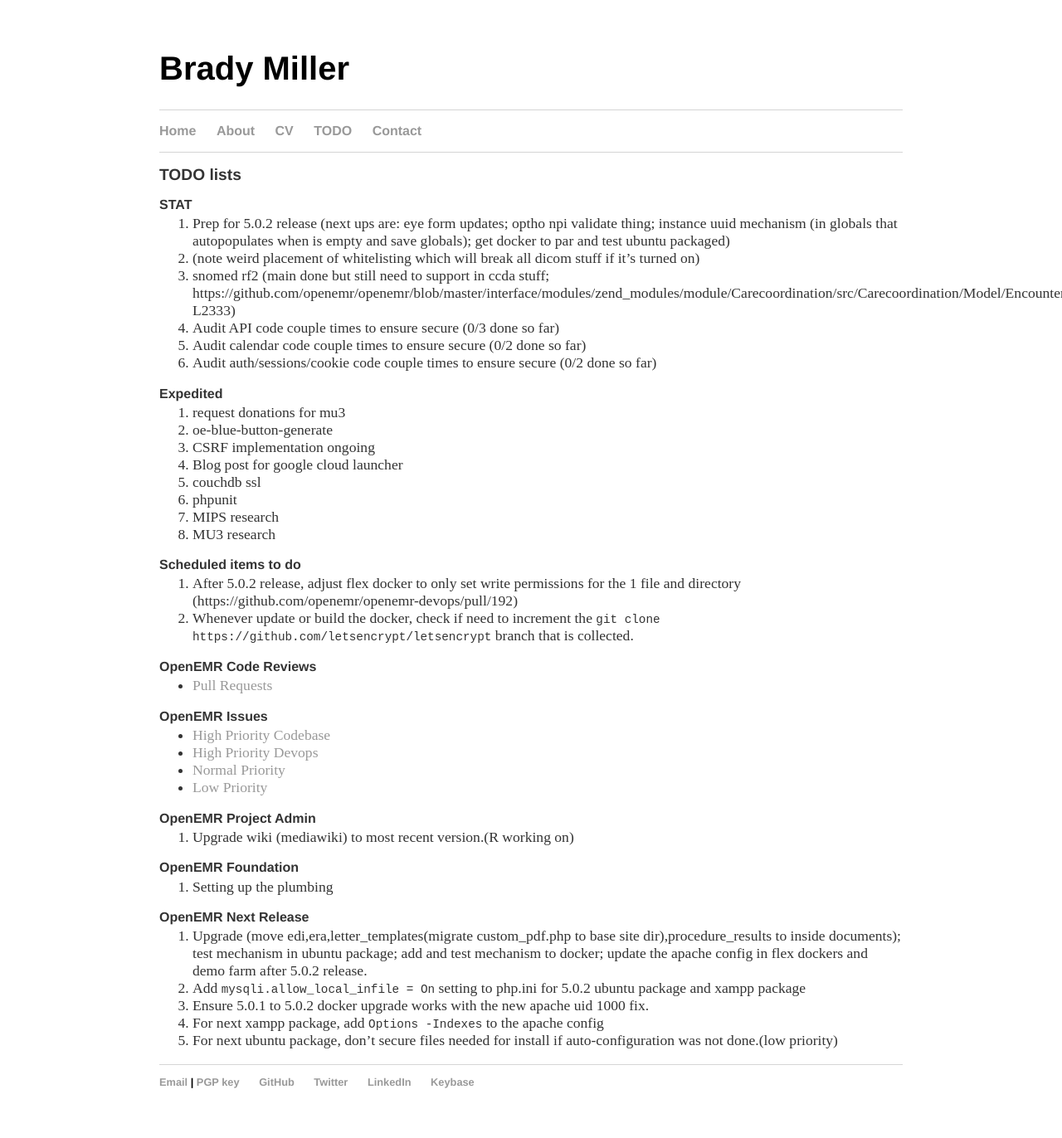
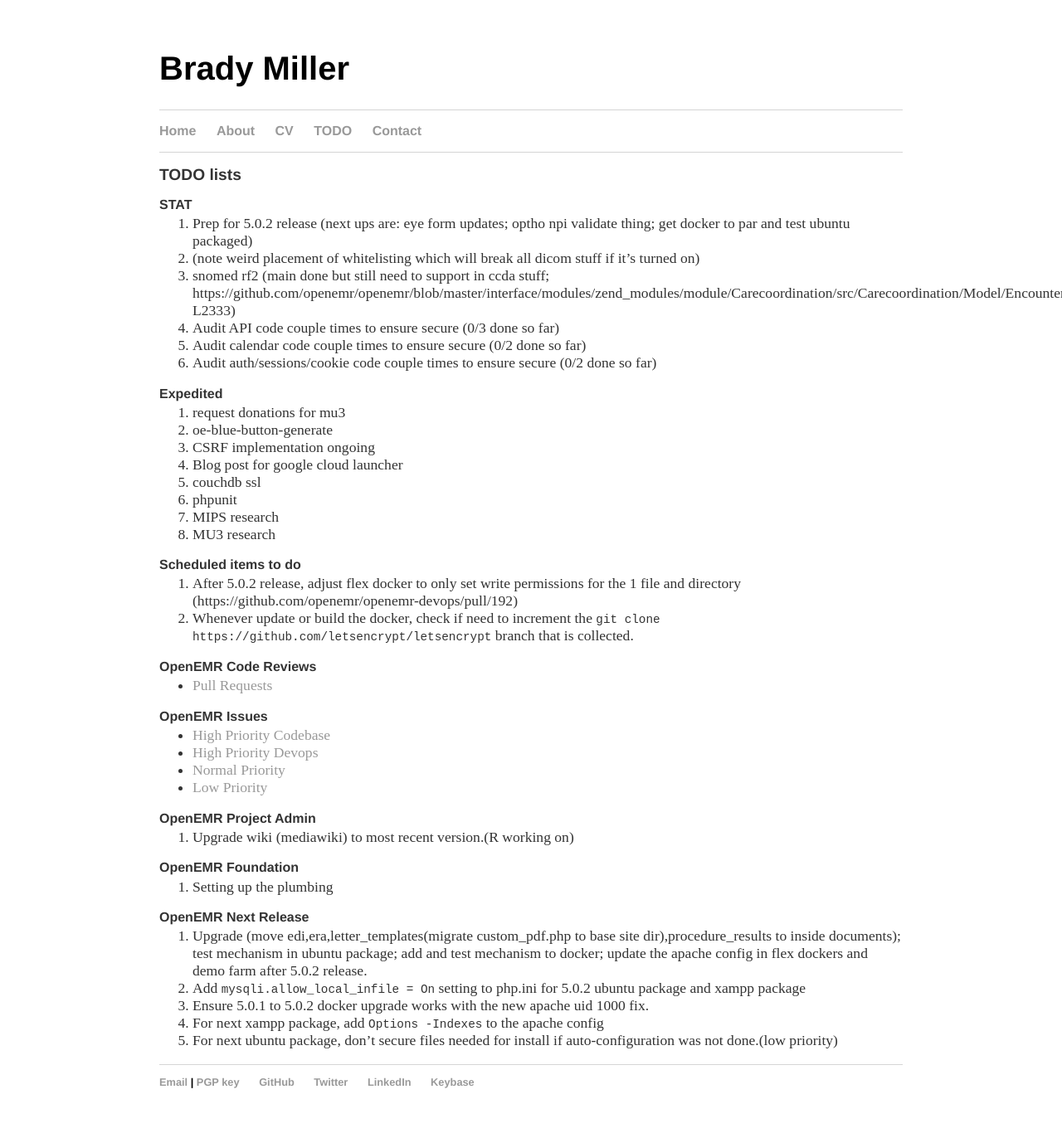
Before and after one commit to bradymiller/bradymiller.github.io, a Jekyll site: the page built from todo/index.md, in a window 1280 px wide. Shown: the whole page at 83% size. Built offline with Jekyll 4.4.1, drawn with Linux system fonts in a browser that asks for light colours; our own code applies the rules of GitHub Pages for plain Markdown files.

Commit message:
Update index.md

```diff
--- a/todo/index.md
+++ b/todo/index.md
@@ -4,7 +4,7 @@
 ## TODO lists
 
 ### STAT
-1. Prep for 5.0.2 release (next ups are: eye form updates; optho npi validate thing; instance uuid mechanism (in globals that autopopulates when is empty and save globals); get docker to par and test ubuntu packaged)
+1. Prep for 5.0.2 release (next ups are: eye form updates; optho npi validate thing; get docker to par and test ubuntu packaged)
 1. (note weird placement of whitelisting which will break all dicom stuff if it's turned on)
 1. snomed rf2 (main done but still need to support in ccda stuff; https://github.com/openemr/openemr/blob/master/interface/modules/zend_modules/module/Carecoordination/src/Carecoordination/Model/EncounterccdadispatchTable.php#L2316-L2333)
 1. Audit API code couple times to ensure secure (0/3 done so far)
```
